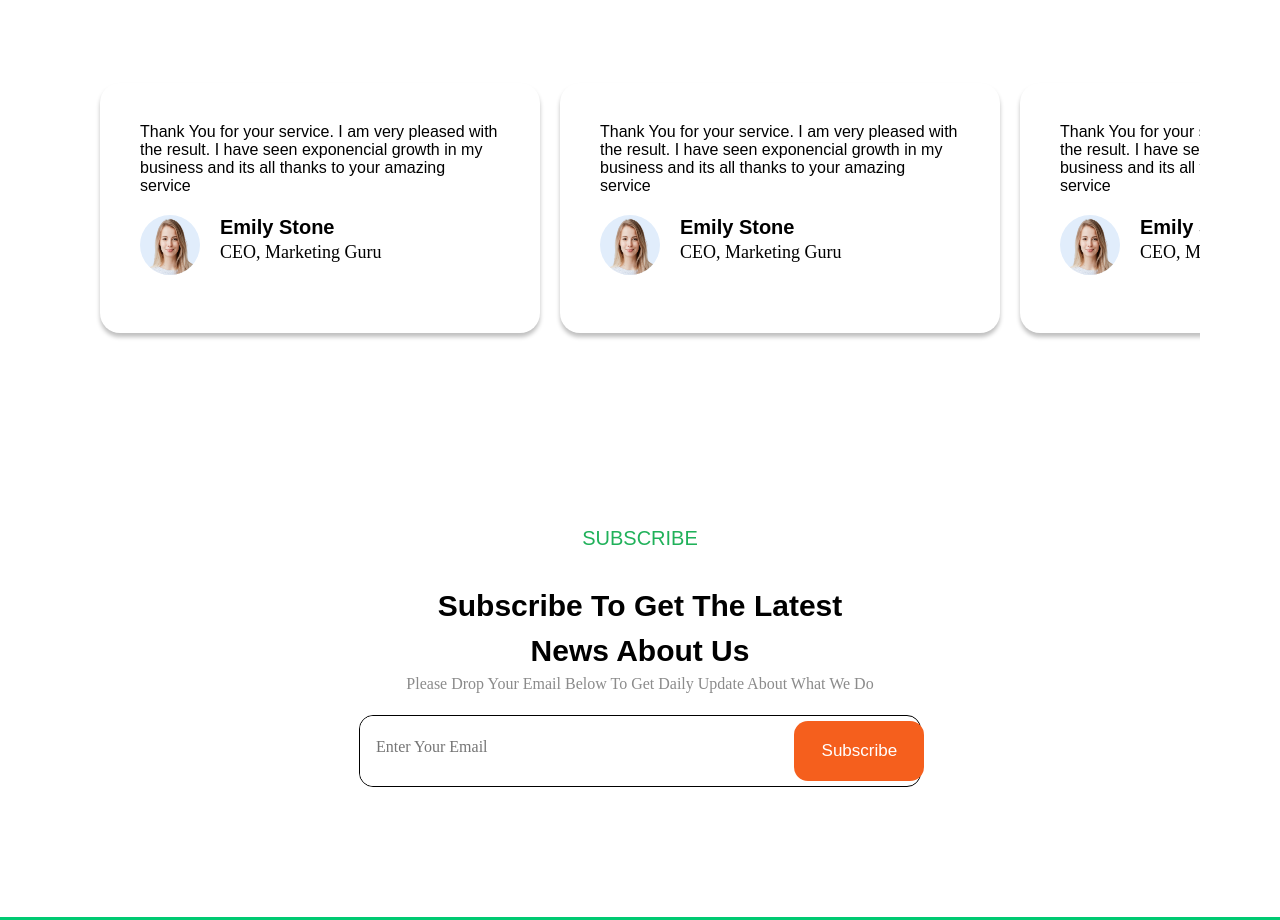
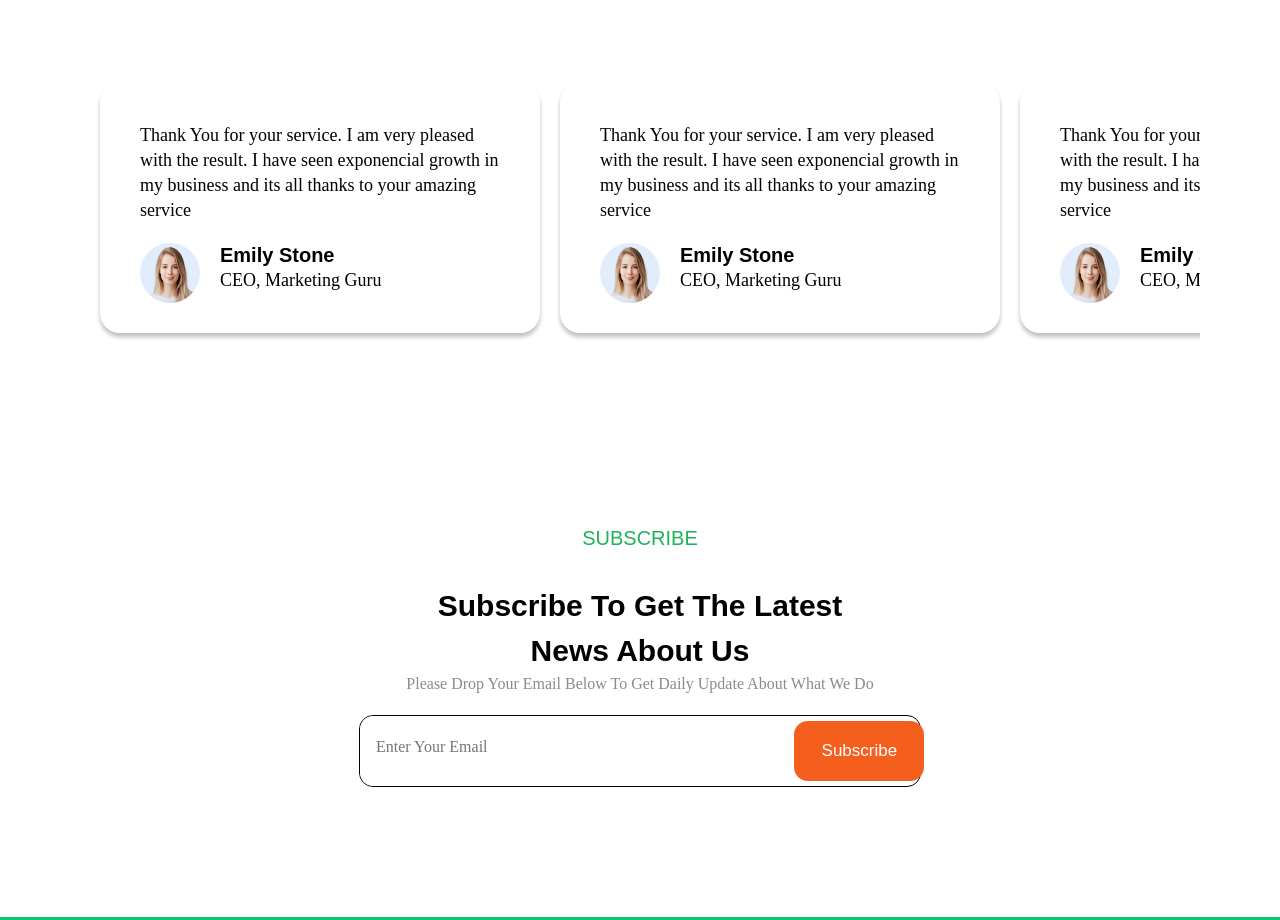
Before and after one commit to Niranjan-CK/WebpageDesign, a plain HTML site: page Index.html in a window 1280 px wide. Shown: the part 5120-6040 px from the top of the page. Drawn offline with Linux system fonts and the light colour scheme.

Commit message:
reviewer text style

```diff
--- a/style.css
+++ b/style.css
@@ -397,6 +397,13 @@ margin: 10px 20px;
   overflow-y: hidden;
     padding: 20px;
 
+}
+.comments p{
+    font-family: 'Avenir';
+    font-style: normal;
+    font-weight: 400;
+    font-size: 18px;
+    line-height: 25px;
 }
 .reviewCards::-webkit-scrollbar {
     display: none;
```
